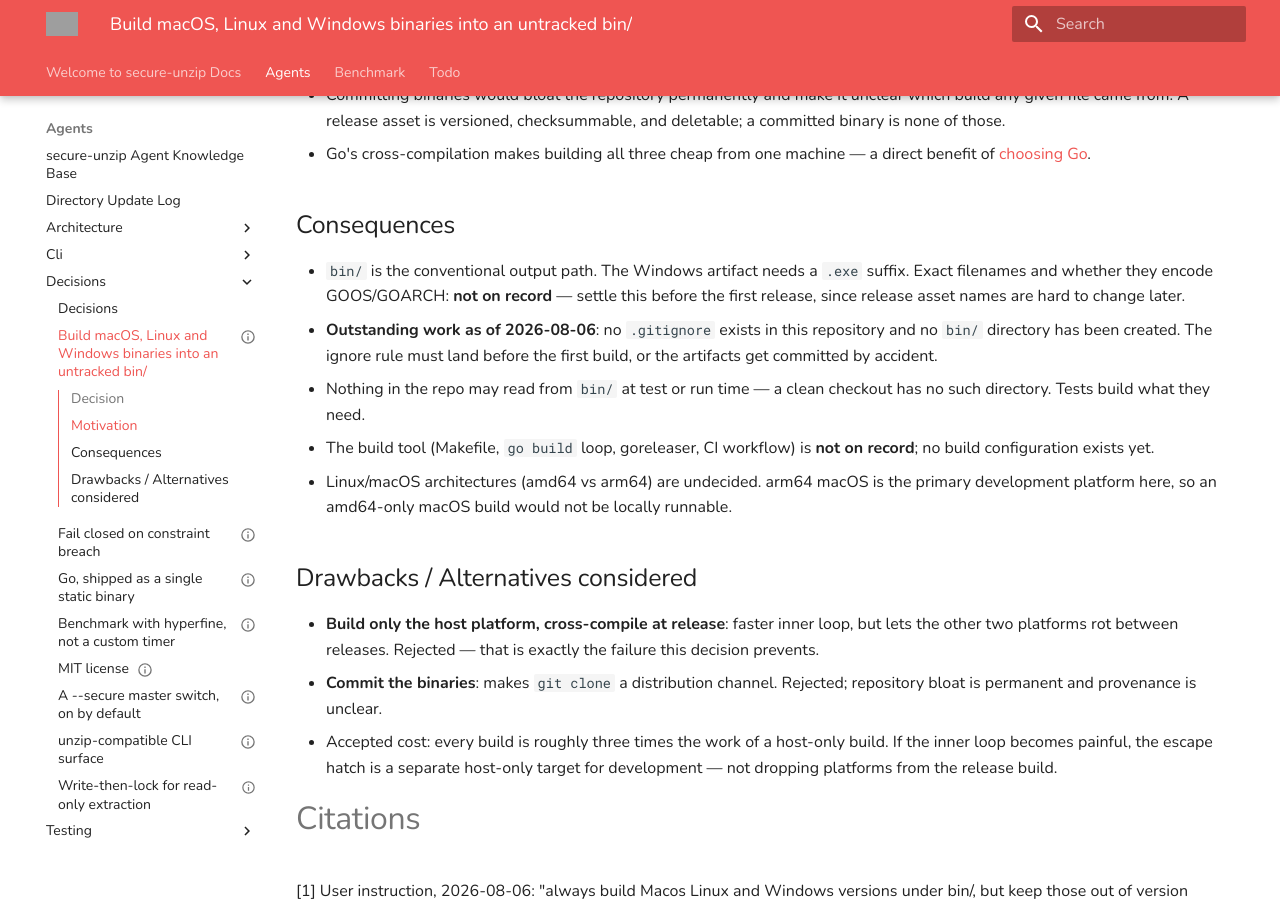
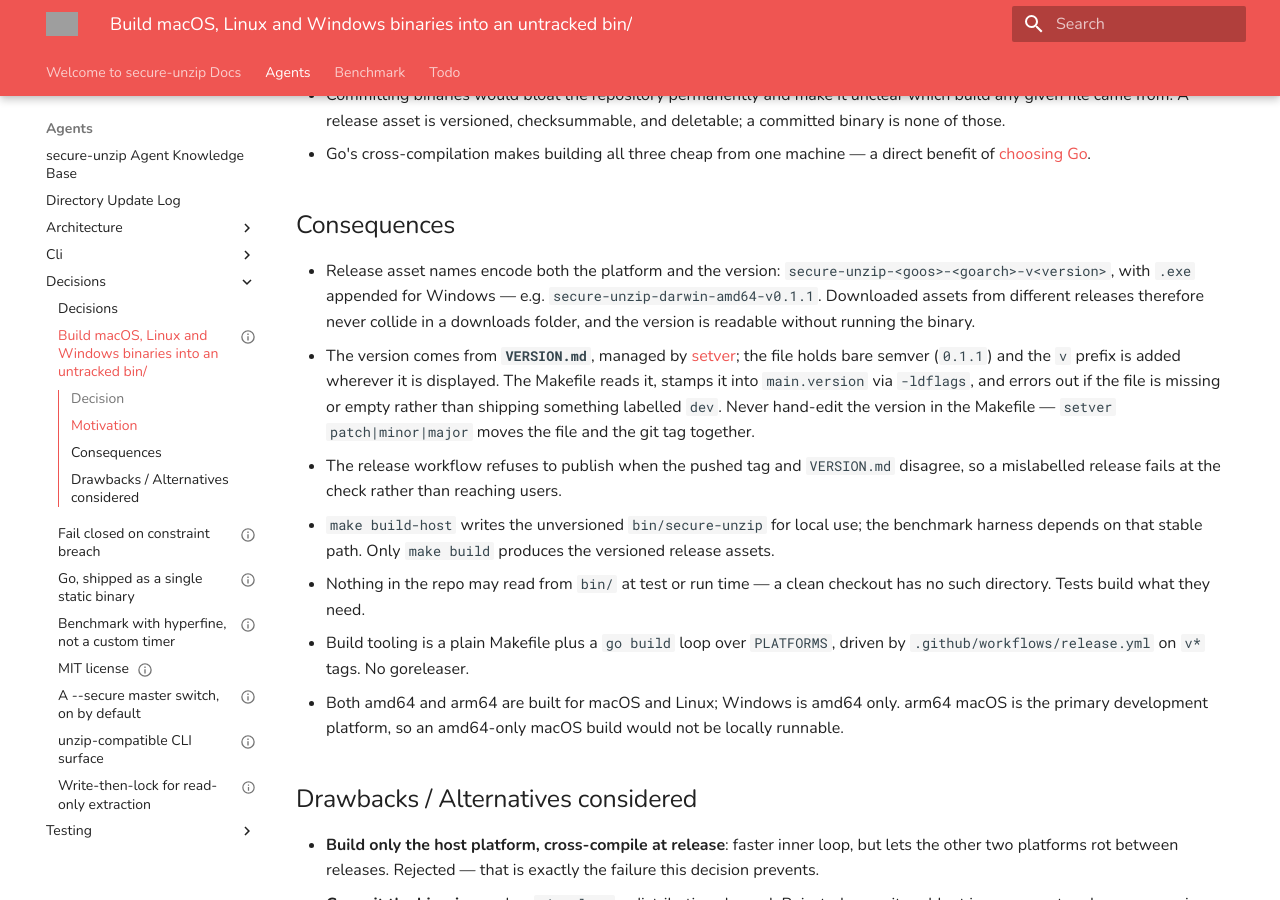
Before and after one commit to dancecodercom/secure-unzip, an MkDocs documentation site: the page built from docs/agents/decisions/2026-08-06-cross-platform-binaries-in-bin.md, in a window 1280 px wide and 900 px high, scrolled down 589 px. Built offline with MkDocs 1.6.1 and Material for MkDocs 9.7.7, drawn with Linux system fonts in a browser that asks for light colours; grey boxes are pictures that could not be loaded.

Commit message:
MOD: 2026-08-06-cross-platform-binaries-in-bin.md

```diff
--- a/docs/agents/decisions/2026-08-06-cross-platform-binaries-in-bin.md
+++ b/docs/agents/decisions/2026-08-06-cross-platform-binaries-in-bin.md
@@ -34,18 +34,25 @@ binary releases.
 
 ## Consequences
 
-* `bin/` is the conventional output path. The Windows artifact needs a `.exe` suffix. Exact
-  filenames and whether they encode GOOS/GOARCH: **not on record** — settle this before the first
-  release, since release asset names are hard to change later.
-* **Outstanding work as of 2026-08-06**: no `.gitignore` exists in this repository and no `bin/`
-  directory has been created. The ignore rule must land before the first build, or the artifacts
-  get committed by accident.
+* Release asset names encode both the platform and the version:
+  `secure-unzip-<goos>-<goarch>-v<version>`, with `.exe` appended for Windows —
+  e.g. `secure-unzip-darwin-amd64-v0.1.1`. Downloaded assets from different releases therefore
+  never collide in a downloads folder, and the version is readable without running the binary.
+* The version comes from **`VERSION.md`**, managed by [setver](https://github.com/pforret/setver);
+  the file holds bare semver (`0.1.1`) and the `v` prefix is added wherever it is displayed. The
+  Makefile reads it, stamps it into `main.version` via `-ldflags`, and errors out if the file is
+  missing or empty rather than shipping something labelled `dev`. Never hand-edit the version in
+  the Makefile — `setver patch|minor|major` moves the file and the git tag together.
+* The release workflow refuses to publish when the pushed tag and `VERSION.md` disagree, so a
+  mislabelled release fails at the check rather than reaching users.
+* `make build-host` writes the unversioned `bin/secure-unzip` for local use; the benchmark harness
+  depends on that stable path. Only `make build` produces the versioned release assets.
 * Nothing in the repo may read from `bin/` at test or run time — a clean checkout has no such
   directory. Tests build what they need.
-* The build tool (Makefile, `go build` loop, goreleaser, CI workflow) is **not on record**; no build
-  configuration exists yet.
-* Linux/macOS architectures (amd64 vs arm64) are undecided. arm64 macOS is the primary development
-  platform here, so an amd64-only macOS build would not be locally runnable.
+* Build tooling is a plain Makefile plus a `go build` loop over `PLATFORMS`, driven by
+  `.github/workflows/release.yml` on `v*` tags. No goreleaser.
+* Both amd64 and arm64 are built for macOS and Linux; Windows is amd64 only. arm64 macOS is the
+  primary development platform, so an amd64-only macOS build would not be locally runnable.
 
 ## Drawbacks / Alternatives considered
 
```
